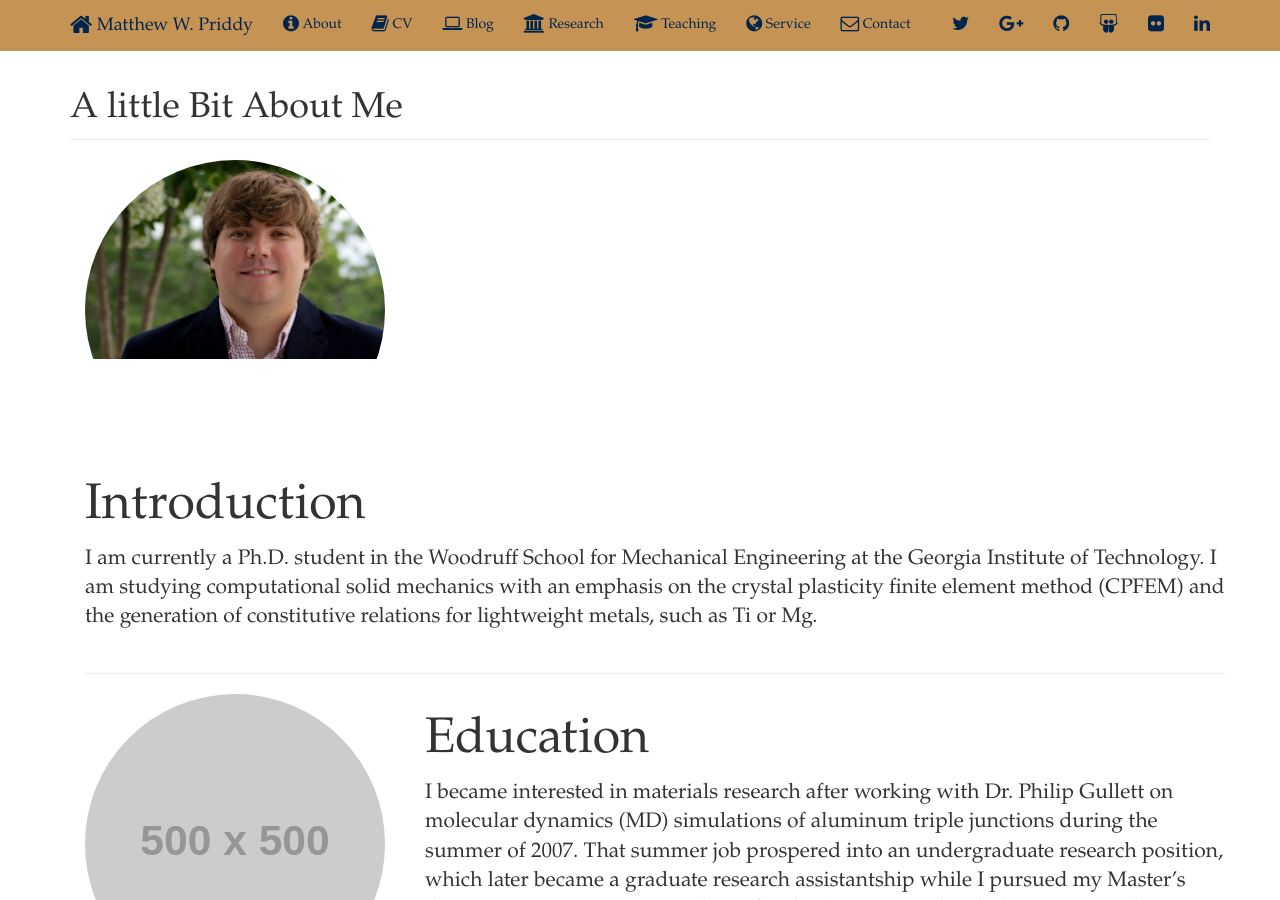
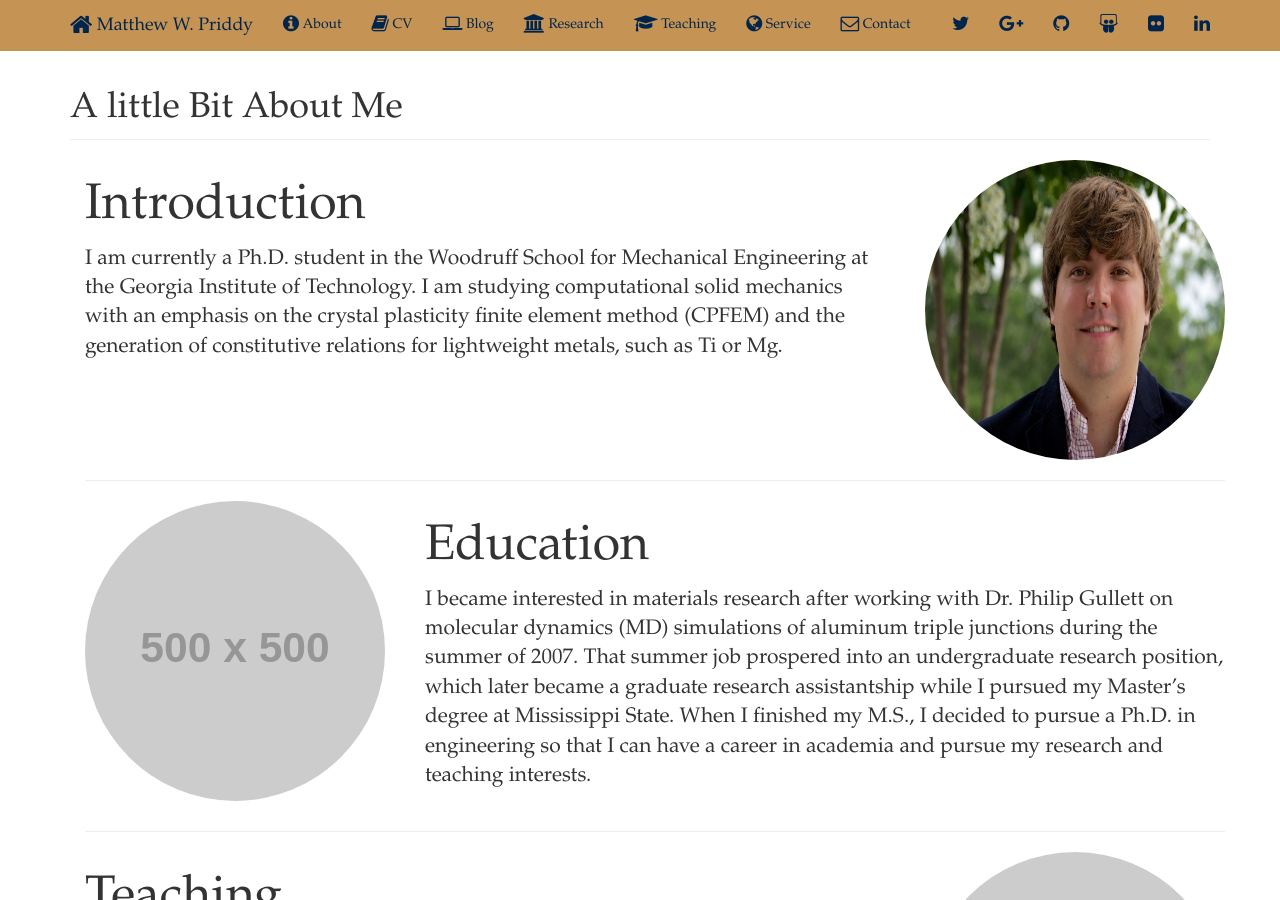
Before and after one commit to mwpriddy/mwpriddy.github.io, a Jekyll site: the page built from about/index.html, in a window 1280 px wide and 900 px high. Built offline with Jekyll 4.4.1, drawn with Linux system fonts in a browser that asks for light colours; nearby versions of some CDN libraries.

Commit message:
Update index.html

```diff
--- a/about/index.html
+++ b/about/index.html
@@ -17,11 +17,11 @@ title: A little Bit About Me
 
         <!-- First Featurette -->
         <div class="featurette" id="about">
-        	<div class="img-circle">
+        	<!-- <div class="img-circle">
      			<img class="featurette-image img-responsive pull-right" src="/images/Close-up_headshot.jpg">
-			</div>
+			</div> -->
 
-            <!-- <img class="featurette-image img-circle img-responsive pull-right" src="/images/Close-up_headshot.jpg"> -->
+            <img class="featurette-image img-circle img-responsive pull-right" src="/images/Close-up_headshot.jpg">
             <h2 class="featurette-heading">Introduction
                <!-- <span class="text-muted">Will Catch Your Eye</span> -->
             </h2>
```
